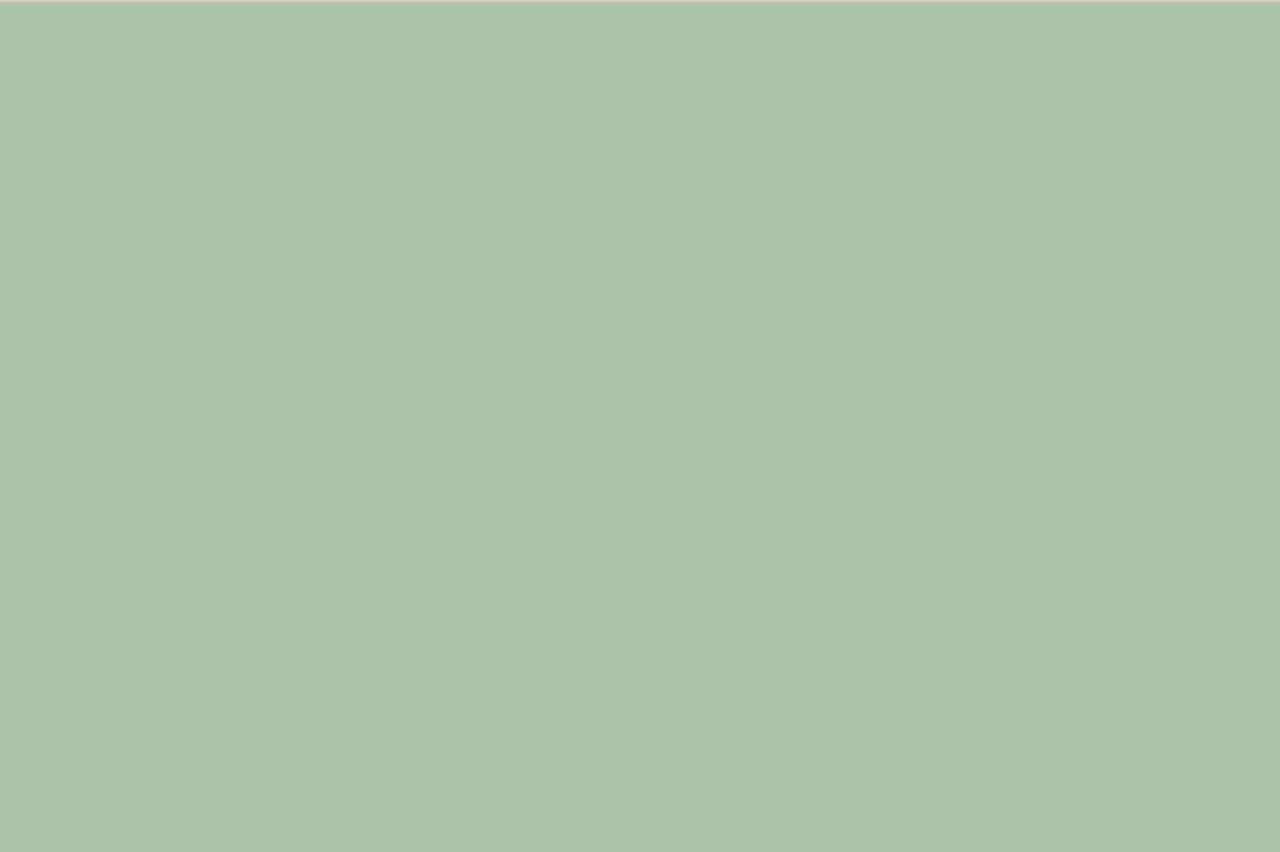
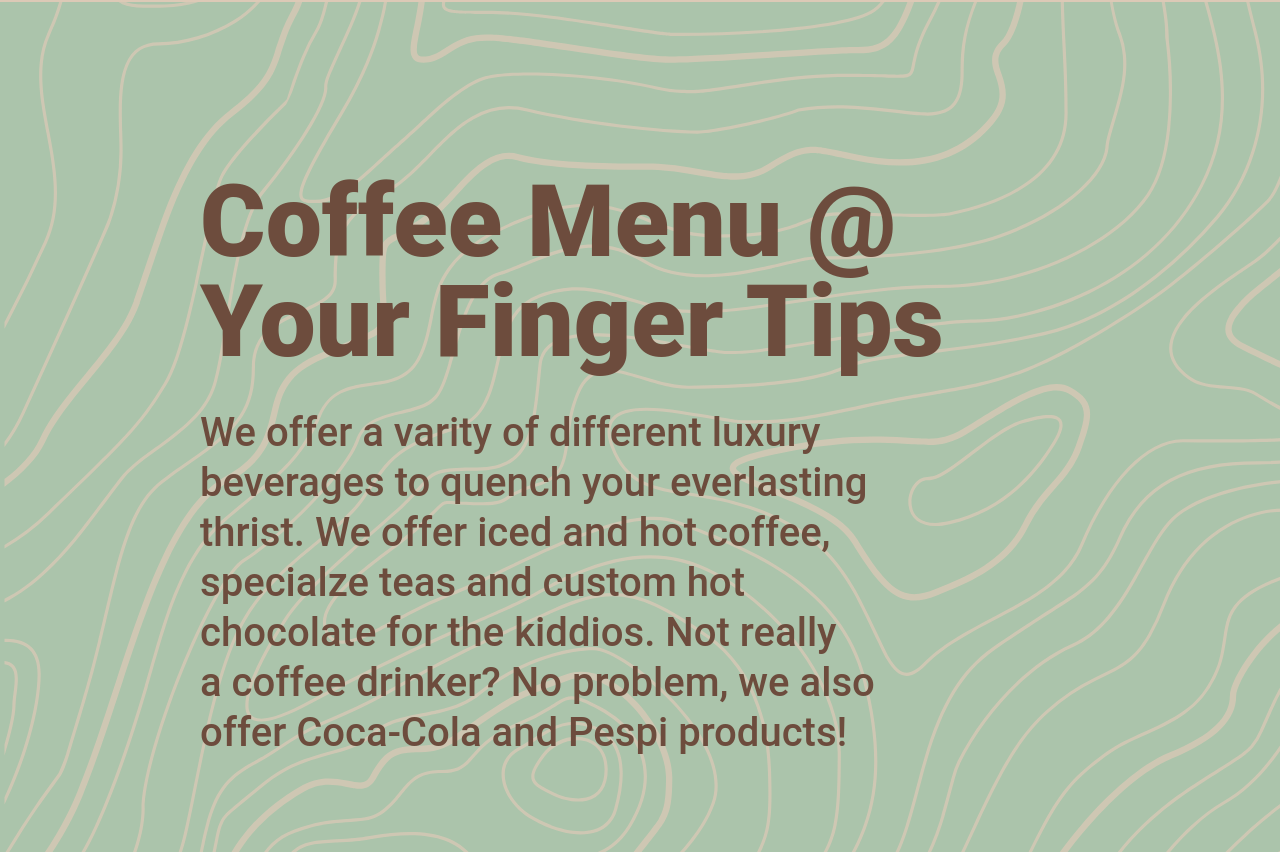
Before and after one commit to maowsley/grindHouseClient, a React (Create React App) app: page / in a window 1280 px wide. Shown: the part 1208-2060 px from the top of the page. Built offline with nearby package versions, Linux system fonts and the light colour scheme.

Commit message:
top in position

```diff
--- a/src/App.css
+++ b/src/App.css
@@ -3,10 +3,10 @@
 
 html,body
 {
-    width: 100%;
-    height: 100%;
-    margin: 0px;
-    padding: 0px;
-    overflow-x: hidden;
+    width: 100% !important;
+    height: 100% !important;
+    margin: 0px !important;
+    padding: 0px !important;
+    overflow-x: hidden !important;
     background-color: #6D4C3D !important;
 }
--- a/src/App.tsx
+++ b/src/App.tsx
@@ -2,7 +2,7 @@ import React from 'react';
 import './App.css';
 //import Auth from './Components/Auth/Auth';
 import Navbar from './Components/NavBar/NavBar';
-import Home from './Components/Home/Home'
+import Home from './Components/Home/Home';
 
 
 
@@ -10,8 +10,8 @@ function App() {
   return (
     <div className="App">
       < Navbar />
+
       < Home />
-
 
     </div>
   );
--- a/src/Components/Home/Home.css
+++ b/src/Components/Home/Home.css
@@ -48,7 +48,7 @@
 }
 
 .Home {
- position: absolute;
+position: absolute;
 width: 1920px;
 height: 1080px;
 left: 0px;
@@ -56,6 +56,49 @@ top: 130px;
 
 background-color: #DCC9B6;
 
+
+
+}
+
+.menuHTitle {
+    color: #6D4C3D;
+    position: relative;
+    white-space: pre-line;
+    left: 200px;
+    top: 170px;
+    font-size: 100px;
+    line-height: 100px;
+    font-weight: 900;
+    font-family: Roboto;
+    z-index: 1;
+}
+
+.menuHomeText{
+color: #6D4C3D;
+position: relative;
+white-space: pre-line;
+left: 200px;
+top: 190px;
+font-size: 40px;
+font-weight: 530;
+font-family: Roboto;
+z-index: 1;
+line-height: 50px;
+}
+
+
+
+
+.top {
+    position: relative;
+    width: 1999px;
+    height: 1890px;
+    filter:invert(87%) sepia(21%) saturate(226%) hue-rotate(348deg) brightness(91%) contrast(92%);
+    opacity: 70%;
+    z-index: 0;
+    padding: 0%;
+    left: -50px;
+    top: -600px;
 
 }
 
@@ -70,6 +113,8 @@ background-color: #DCC9B6;
 }
 
 
+
+
 .ReviewsHome {
 position: absolute;
 width: 1920px;
--- a/src/Components/Home/Home.tsx
+++ b/src/Components/Home/Home.tsx
@@ -3,6 +3,9 @@ import './Home.css';
 import {FaCoffee} from "react-icons/fa";
 import 'bootstrap/dist/css/bootstrap.min.css';
 import {Button} from 'react-bootstrap';
+import topgraph from "./coffehousetophome.svg";
+
+
 
 
 
@@ -36,10 +39,24 @@ class Home extends React.Component {
              chocolate.
             </p>
             <Button variant="primary" size="lg" className="custom-btn">Home</Button>{" "}
+            <div className="CoffeeMenuHome">
+            <p className="menuHTitle">
+            Coffee Menu @{"\n"}
+            Your Finger Tips
+            </p>
+            <p className="menuHomeText">
+              We offer a varity of different luxury{"\n"}
+              beverages to quench your everlasting{"\n"}
+              thrist. We offer iced and hot coffee,{"\n"}
+              specialze teas and custom hot{"\n"}
+              chocolate for the kiddios. Not really{"\n"}
+              a coffee drinker? No problem, we also{"\n"}
+              offer Coca-Cola and Pespi products!{"\n"}
+            </p>
+            <img src={topgraph} className="top"></img>
 
+            <div className="ReviewsHome">
 
-            <div className="CoffeeMenuHome">
-            <div className="ReviewsHome">
 
             </div>
             </div>
--- a/src/Components/NavBar/NavBar.css
+++ b/src/Components/NavBar/NavBar.css
@@ -19,7 +19,7 @@ top: 37px;
 
 font-family: Poppins;
 font-style: normal;
-font-weight: 2000px;
+font-weight: 900;
 font-size: 48px;
 line-height: 72px;
 /* identical to box height */
```
Also changed, not shown: src/Components/Home/coffehousetophome.svg (renamed from src/Assets/coffehousetophome.svg).
